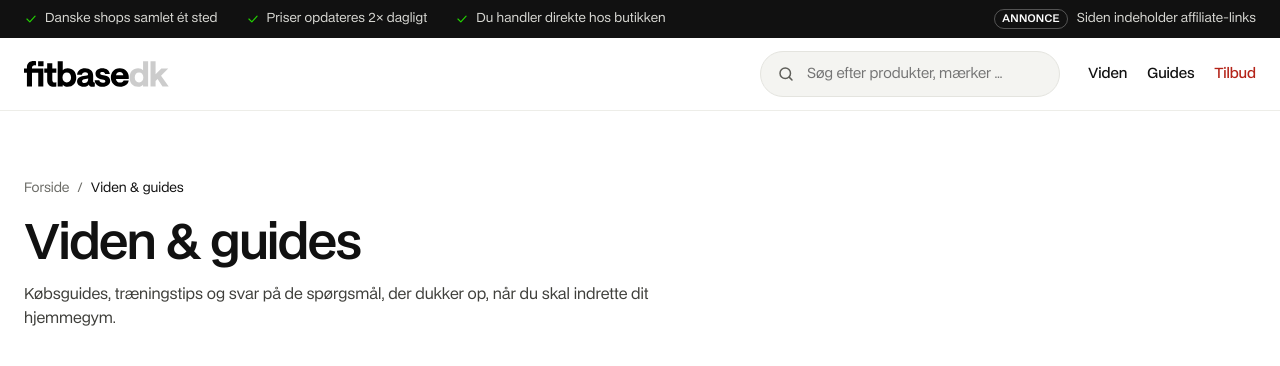
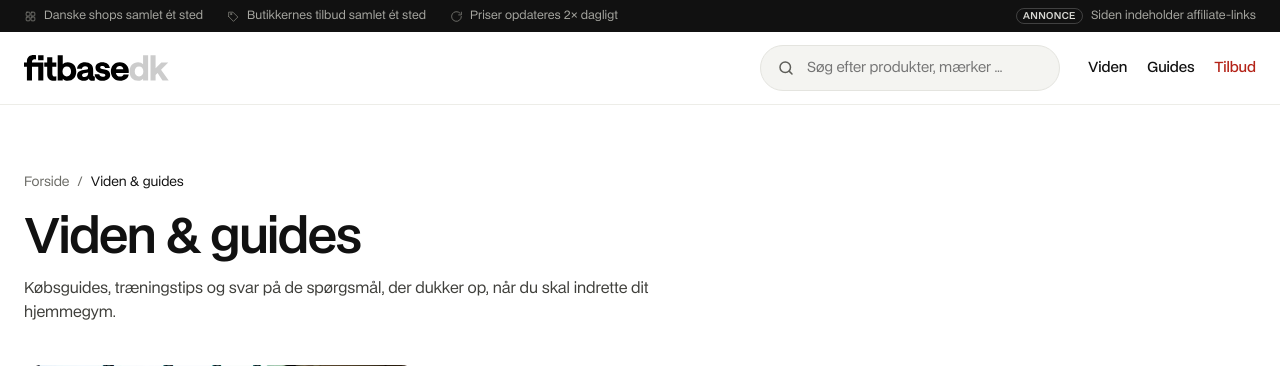
Before and after one commit to frederik-baastrup/playform, a WordPress theme: template wp-content/themes/playform/home.php in a window 1280 px wide. Shown: the top 366 px of the page. Run offline with PHP 8.4 and a stand-in for WordPress, Linux system fonts and the light colour scheme; the site name, menu and one post (Sample post) are stand-ins, and other content is empty.

Commit message:
Diskret topbar med ikoner og tilbudspunkt
Co-Authored-By: Claude Opus 5.5 <noreply@anthropic.com>
Claude-Session: https://claude.ai/code/session_01J4K97RmjVVJFaaWCLfud2e

```diff
--- a/wp-content/themes/playform/assets/css/main.css
+++ b/wp-content/themes/playform/assets/css/main.css
@@ -37,14 +37,16 @@ button, input, select { font-family: inherit; }
 :focus-visible { outline: 2px solid var(--ink); outline-offset: 2px; }
 
 /* Topbar */
-.topbar { background: var(--ink); color: #D9D9D4; font-size: 12.5px; line-height: 1; letter-spacing: .1px; }
-.topbar__in { display: flex; align-items: center; justify-content: space-between; gap: 24px; height: 38px; }
-.topbar__usp { display: flex; gap: 28px; margin: 0; padding: 0; list-style: none; }
+.topbar { background: var(--ink); color: #A8A8A2; font-size: 11.5px; line-height: 1; letter-spacing: .1px; }
+.topbar__in { display: flex; align-items: center; justify-content: space-between; gap: 24px; height: 32px; }
+.topbar__usp { display: flex; gap: 24px; margin: 0; padding: 0; list-style: none; }
+.topbar__usp li a { display: inline-flex; align-items: center; gap: 7px; color: inherit; transition: color .2s ease; }
+.topbar__usp li a:hover { color: #fff; }
 .topbar__usp li, .topbar__mob { display: inline-flex; align-items: center; gap: 7px; white-space: nowrap; }
-.topbar svg { flex: 0 0 auto; color: var(--accent); }
-.topbar__ad { display: inline-flex; align-items: center; gap: 9px; color: #D9D9D4; white-space: nowrap; transition: color .2s ease; }
+.topbar svg { flex: 0 0 auto; color: #7E7E78; }
+.topbar__ad { display: inline-flex; align-items: center; gap: 8px; color: #A8A8A2; white-space: nowrap; transition: color .2s ease; }
 .topbar__ad:hover { color: #fff; }
-.topbar__tag { padding: 4px 7px 3px; border: 1px solid rgba(255,255,255,.28); border-radius: 999px; font-size: 10.5px; font-weight: 600; letter-spacing: .4px; text-transform: uppercase; color: #fff; }
+.topbar__tag { padding: 3px 6px 2px; border: 1px solid rgba(255,255,255,.2); border-radius: 999px; font-size: 9.5px; font-weight: 600; letter-spacing: .5px; text-transform: uppercase; color: #D9D9D4; }
 
 /* Besked-bjælke */
 .notice-bar { background: var(--accent); color: var(--ink); font-size: 14px; font-weight: 600; padding: 12px 0; }
@@ -138,7 +140,7 @@ button, input, select { font-family: inherit; }
 @media (max-width: 700px) { .topbar__mob { display: flex !important; } }
 @media (max-width: 700px) {
 	.topbar__in { display: none; }
-	.topbar__mob { display: flex; justify-content: center; gap: 8px; height: 34px; padding: 0 16px; font-size: 12px; color: #D9D9D4; }
+	.topbar__mob { display: flex; justify-content: center; gap: 7px; height: 30px; padding: 0 16px; font-size: 11px; }
 	.topbar__mob .topbar__tag { margin-right: 4px; }
 }
 
@@ -562,7 +564,8 @@ a.usp__item:hover b { text-decoration: underline; text-underline-offset: 3px; }
 	.foot { grid-template-columns: repeat(2, minmax(0, 1fr)); }
 	.section__head h2 { white-space: normal; }
 }
+@media (max-width: 1320px) { .topbar__usp li:nth-child(4) { display: none; } }
 @media (max-width: 1180px) { .topbar__usp li:nth-child(3) { display: none; } }
-.topbar a.topbar__mob, .topbar a.topbar__mob:hover { color: #D9D9D4; }
+.topbar a.topbar__mob, .topbar a.topbar__mob:hover { color: #A8A8A2; }
 @media (min-width: 1081px) { .mm { flex-shrink: 0; } }
 .search input { text-overflow: ellipsis; } .search input::placeholder { text-overflow: ellipsis; }
--- a/wp-content/themes/playform/header.php
+++ b/wp-content/themes/playform/header.php
@@ -12,19 +12,20 @@
 
 <?php
 $pf_money = home_url( '/saadan-tjener-vi-penge/' );
-$pf_check = playform_icon( 'check', 14, 2 );
+$pf_ico   = static fn( string $n ): string => playform_icon( $n, 13, 1.5 );
 $pf_shops = count( playform_shop_names() );
 ?>
 <div class="topbar">
 	<div class="wrap topbar__in">
 		<ul class="topbar__usp">
-			<li><?php echo $pf_check; // phpcs:ignore ?><?php echo $pf_shops ? esc_html( $pf_shops ) . ' danske shops samlet ét sted' : 'Danske shops samlet ét sted'; ?></li>
-			<li class="topbar__extra"><?php echo $pf_check; // phpcs:ignore ?>Priser opdateres 2× dagligt</li>
-			<li class="topbar__extra"><?php echo $pf_check; // phpcs:ignore ?>Du handler direkte hos butikken</li>
+			<li><?php echo $pf_ico( 'grid' ); // phpcs:ignore ?><?php echo $pf_shops ? esc_html( $pf_shops ) . ' danske shops samlet ét sted' : 'Danske shops samlet ét sted'; ?></li>
+			<li class="topbar__extra"><a href="<?php echo esc_url( playform_tilbud_url() ); ?>"><?php echo $pf_ico( 'tag' ); // phpcs:ignore ?>Butikkernes tilbud samlet ét sted</a></li>
+			<li class="topbar__extra"><?php echo $pf_ico( 'refresh' ); // phpcs:ignore ?>Priser opdateres 2× dagligt</li>
+			<li class="topbar__extra"><?php echo $pf_ico( 'store' ); // phpcs:ignore ?>Du handler direkte hos butikken</li>
 		</ul>
 		<a class="topbar__ad" href="<?php echo esc_url( $pf_money ); ?>"><span class="topbar__tag">Annonce</span>Siden indeholder affiliate-links</a>
 	</div>
-	<a class="topbar__mob" href="<?php echo esc_url( $pf_money ); ?>"><span class="topbar__tag">Annonce</span><?php echo $pf_check; // phpcs:ignore ?>Priser opdateres 2× dagligt</a>
+	<a class="topbar__mob" href="<?php echo esc_url( $pf_money ); ?>"><span class="topbar__tag">Annonce</span><?php echo $pf_ico( 'refresh' ); // phpcs:ignore ?>Priser opdateres 2× dagligt</a>
 </div>
 
 <header class="site-header">
```
